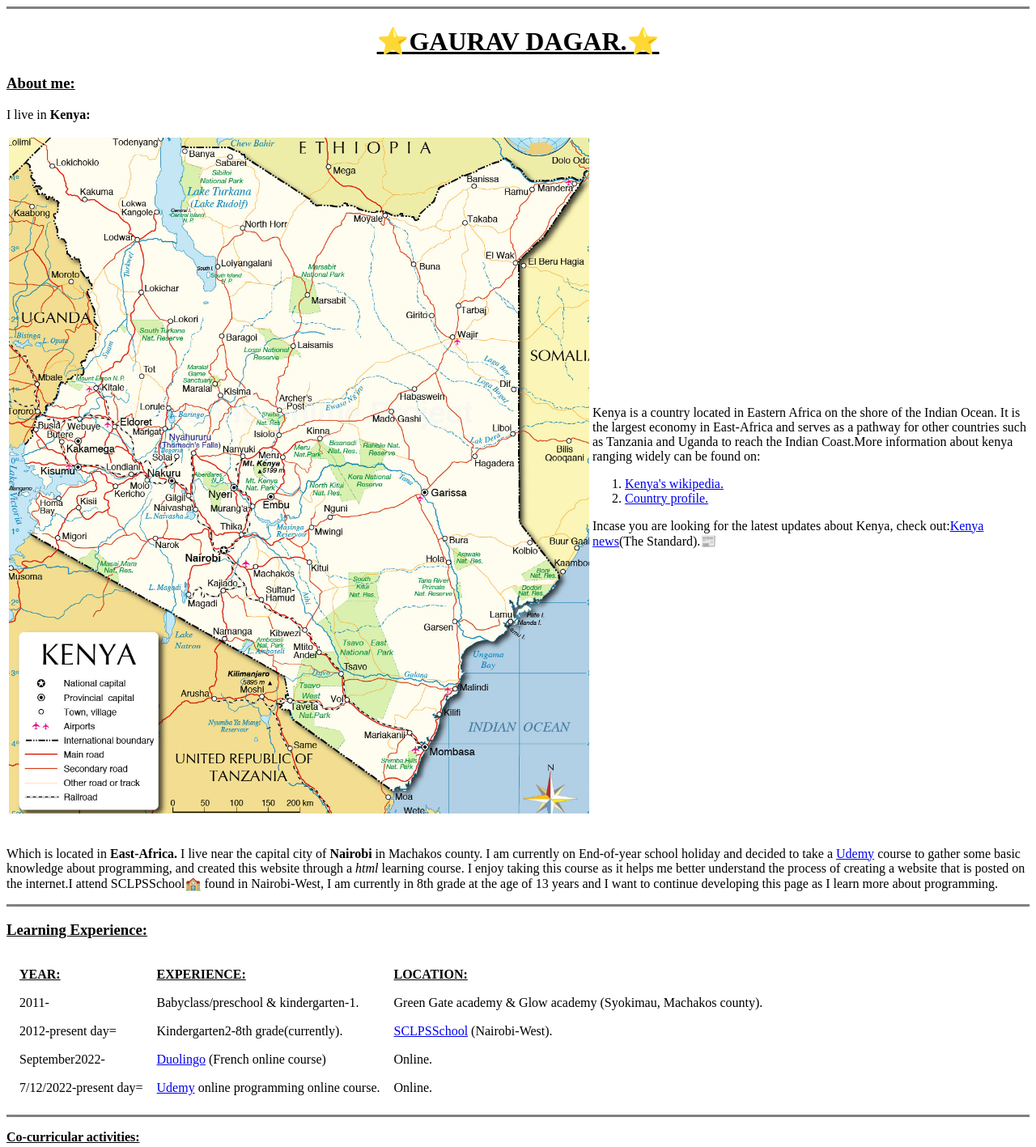
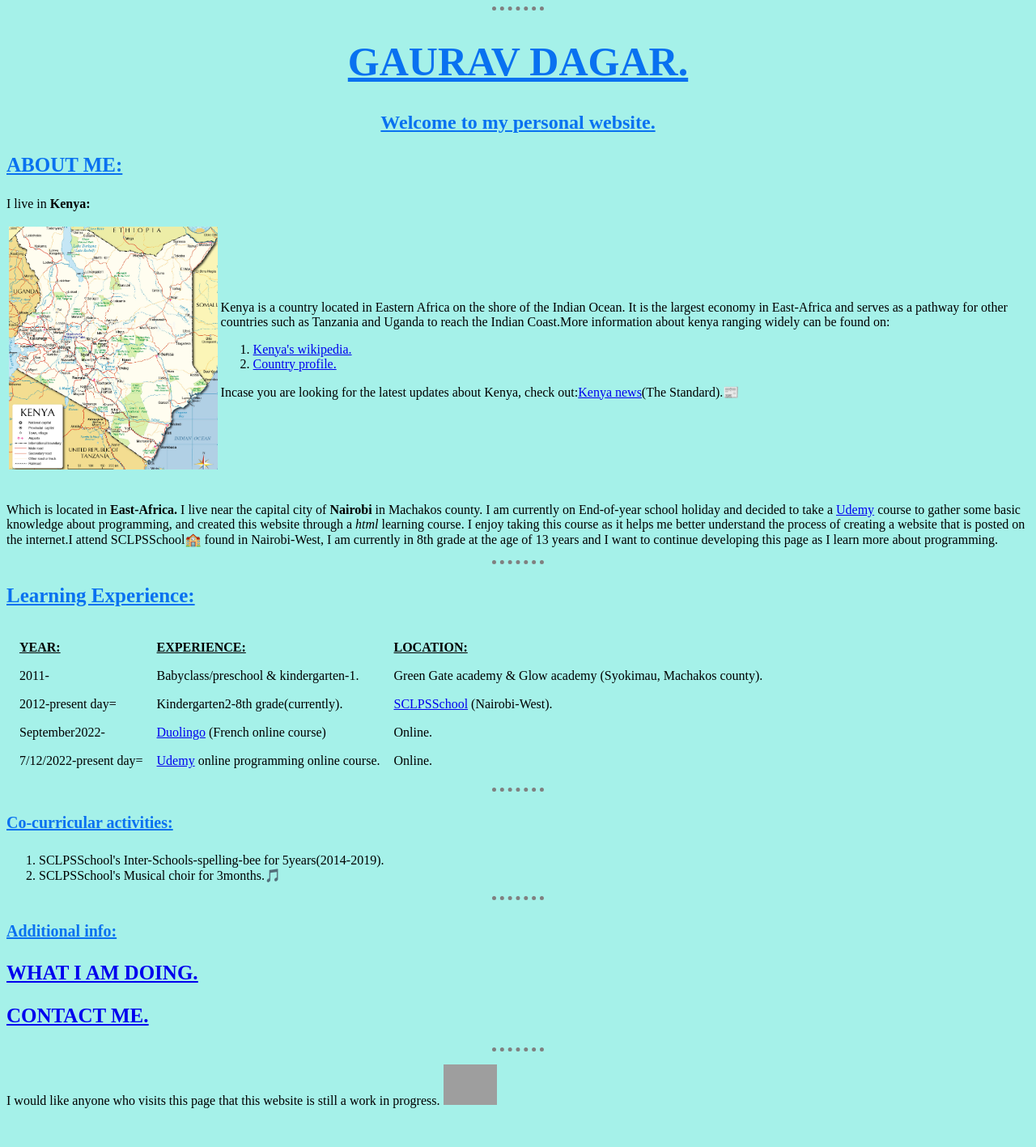
Before and after one commit to GAURAVDAGAR-2009/GAURAV-DAGAR, a plain HTML site: page index.html in a window 1280 px wide. Shown: the top 1417 px of the page at 81% size. After the commit the page ends 1385 px from the top, so only its background shows below. Drawn offline with Linux system fonts and the light colour scheme; files that its build step writes are made by us from their sources; grey boxes are pictures that could not be loaded.

Commit message:
Add files via upload

```diff
--- a/CONTACT ME.html
+++ b/CONTACT ME.html
@@ -3,11 +3,12 @@
     <head>
         <meta charset="UTF-8">
         <title>CONTACT ME.</title>
+        <link rel="stylesheet" href="css/styles.css">
     </head>
-    <hr size="3" noshade>
+    <hr>
     <h1><u>MY CONTACT DETAILS:</u></h1>
     <p>To contact me, please enter the following details:</p>
-    <form action="mailto: dagargaurav2009@gmail.com" method="post" enctype="text/plain">
+    <form action="mailto: gaurav.dagar2009@gmail.com" method="post" enctype="text/plain">
         <label>Your Name:</label>
         <input type="text" name="Name:">
         <label>Your Email:</label>
@@ -19,5 +20,6 @@
             </tr>
         </table>
         <input type="submit">
+        <hr>
     </form>
 </html>
--- a/index.html
+++ b/index.html
@@ -1,22 +1,23 @@
 <!DOCTYPE html>
+<html>
 <head>
   <meta charset="UTF-8">
   <title>⭐GAURAV'S WEBSITE⭐</title>
+  <link rel="stylesheet" href="css/styles.css">
 </head>
-<hr size="3" noshade>
+<hr>
 <body>
-  <h1><u><center>⭐GAURAV DAGAR.⭐</center></u></h1>
-    <p>
+  <h1><u>GAURAV DAGAR.</u></h1>
+  <h2><u>Welcome to my personal website.</u></h2>
+    <h3>
         <b>
-            <u>
-              <h3> About me:</h3>
-            </u>
+          <u> ABOUT ME:</u>
         </b>
-    </p>
+    </h3>
     <p>I live in <strong>Kenya:</strong></p>
-     <table>
+    <table>
       <tr>
-        <td><img src="Screenshot_20221209_115936.png" alt="Kenyan map."></td>
+        <td><img class="Map" src="Screenshot_20221209_115936.png" alt="Kenyan map."></td>
         <td><p>Kenya is a country located in Eastern Africa on the shore of the Indian Ocean. It is the largest economy in East-Africa and
           serves as a pathway for other countries such as Tanzania and Uganda to reach the Indian Coast.More information about kenya ranging widely
           can be found on: <ol>
@@ -26,14 +27,14 @@
         Incase you are looking for the latest updates about Kenya, check out:<a href="https://www.standardmedia.co.ke/">Kenya news</a>(The Standard).📰
         </p></td>
       </tr>
-     </table>
+    </table>
       <br>
       <p>Which is located in <strong> East-Africa.</strong> I live near the capital city of <strong>Nairobi</strong> in Machakos county. I am currently on End-of-year school holiday
     and decided to take a <a><a href=https://www.udemy.com/>Udemy</a></strong> course to gather some basic knowledge about programming, and created this
     website through a <i>html</i> learning course. I enjoy taking this course as it helps me better understand the process of creating
     a website that is posted on the internet.I attend SCLPSSchool🏫 found in Nairobi-West, I am currently in 8th grade at the age of
     13 years and I want to continue developing this page as I learn more about programming.</p>
-    <hr size="3" noshade>
+    <hr>
     <h3><u><b>Learning Experience:</b></u></h3>
     <table border="0" cellspacing="15">
       <thead>
@@ -64,16 +65,18 @@
         </tr>
       </thead>
     </table>
-    <hr size="3" noshade>
-    <p><strong><u>Co-curricular activities:</u></strong></p>
+    <hr>
+    <h4><strong><u>Co-curricular activities:</u></strong></h4>
     <ol>
       <li>SCLPSSchool's Inter-Schools-spelling-bee for 5years(2014-2019).</li>
       <li>SCLPSSchool's Musical choir for 3months.🎵  </li>
     </ol>
-    <hr size="3" noshade>
+    <hr>
     <h4><u>Additional info:</u></h4>
     <h3><u><a href="WHAT I AM DOING.html">WHAT I AM DOING.</a></u></h3>
     <h3><u><a href="CONTACT ME.html">CONTACT ME.</a></u></h3>
-    <hr size="3" noshade
+    <hr>
+    <p>I would like anyone who visits this page that this website is still a work in progress.
+      <img class="Work-in-progress" src="EvonikLeadingbeyondchemistryGIF.gif" alt="WORK IN PROGRESS."></p>
   </body>
 </html>
--- /dev/null
+++ b/styles.css
@@ -0,0 +1,33 @@
+/*TAG SELECTORS*/
+body{background-color: #A5F1E9;}
+hr{
+    border-style: none;
+    border-top-style:dotted;
+    border-color: grey;
+    border-width: 5px;
+    width: 5%;
+}
+h1{
+    color: #0971f0;
+    text-align: center;
+    font-size: 50px;
+}
+h2{
+    color: #0971f0;
+    text-align: center;
+}
+h3{
+    color: #0971f0;
+    font-size: 25px;
+}
+h4{
+    color: #0971f0;
+    font-size: 20px;
+}
+/*STYLE SELECTORS*/
+.Map{
+    height: 300px;
+}
+.Work-in-progress{
+    height: 50px;
+}
```
Also changed, not shown: WHAT I AM DOING.html (+11 -10 lines), 1 other file.
